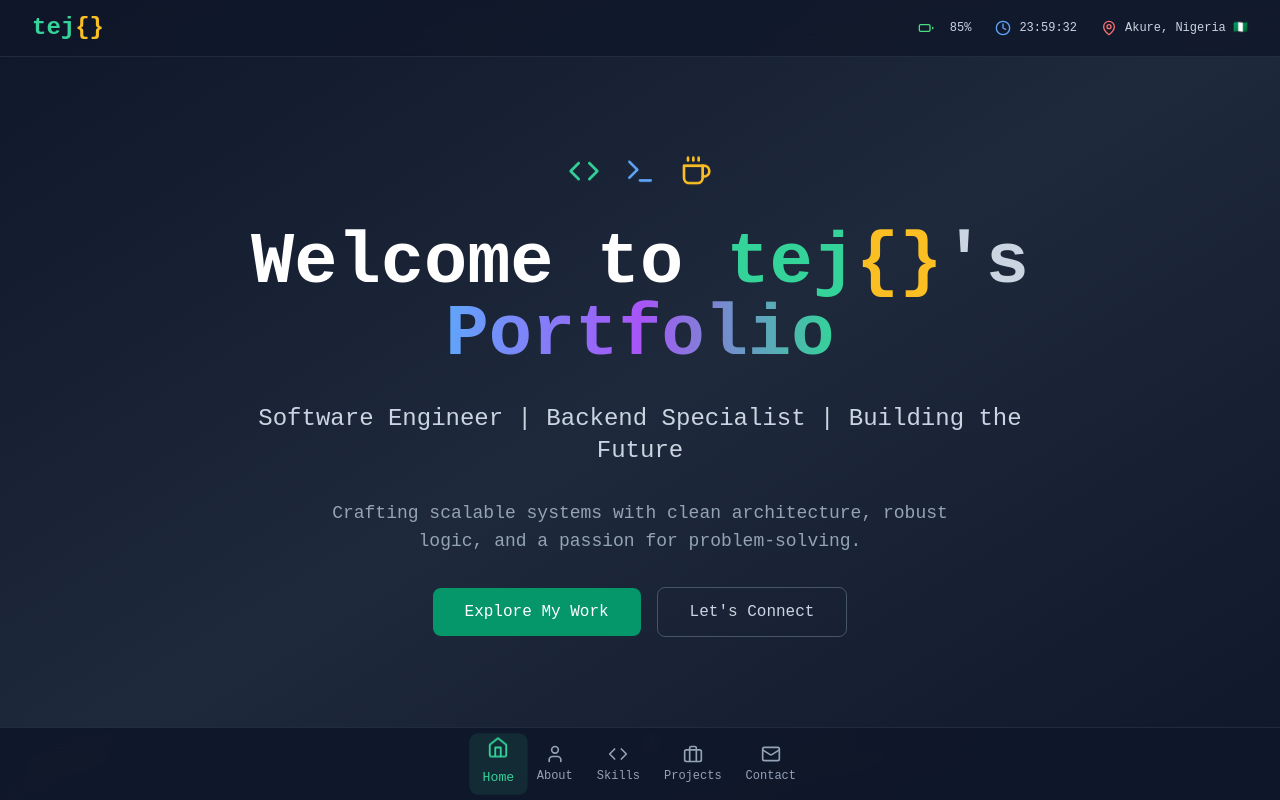
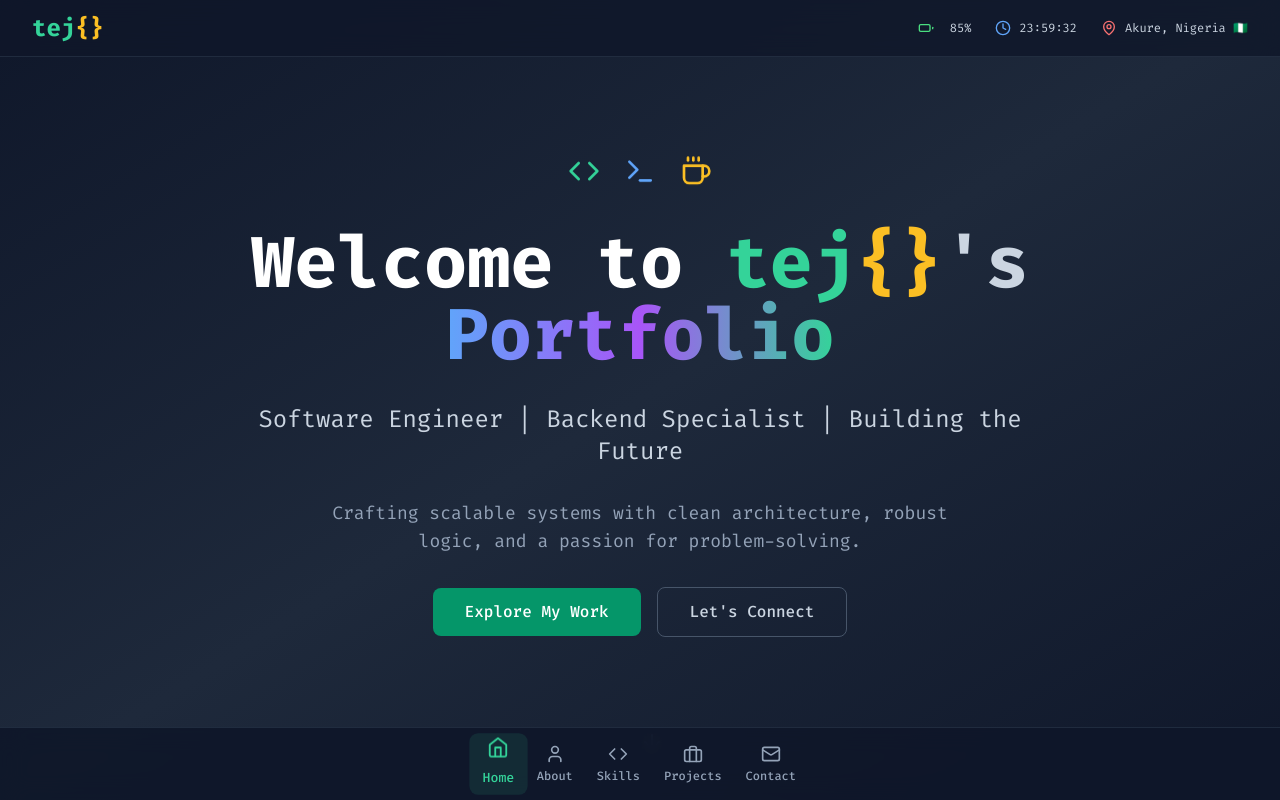
Before and after one commit to tejHacks/portfolio-latest, a React (Vite) app: page / in a window 1280 px wide. Shown: the top 800 px of the page. Built offline with nearby package versions, Linux system fonts and the light colour scheme.

Commit message:
Pushed and updated the repo

```diff
--- a/src/index.css
+++ b/src/index.css
@@ -1,8 +1,9 @@
+@import url('https://fonts.googleapis.com/css2?family=Fira+Code:wght@300;400;500;600;700&display=swap');
+
 @tailwind base;
 @tailwind components;
 @tailwind utilities;
 
-@import url('https://fonts.googleapis.com/css2?family=Fira+Code:wght@300;400;500;600;700&display=swap');
 
 * {
   margin: 0;
```
